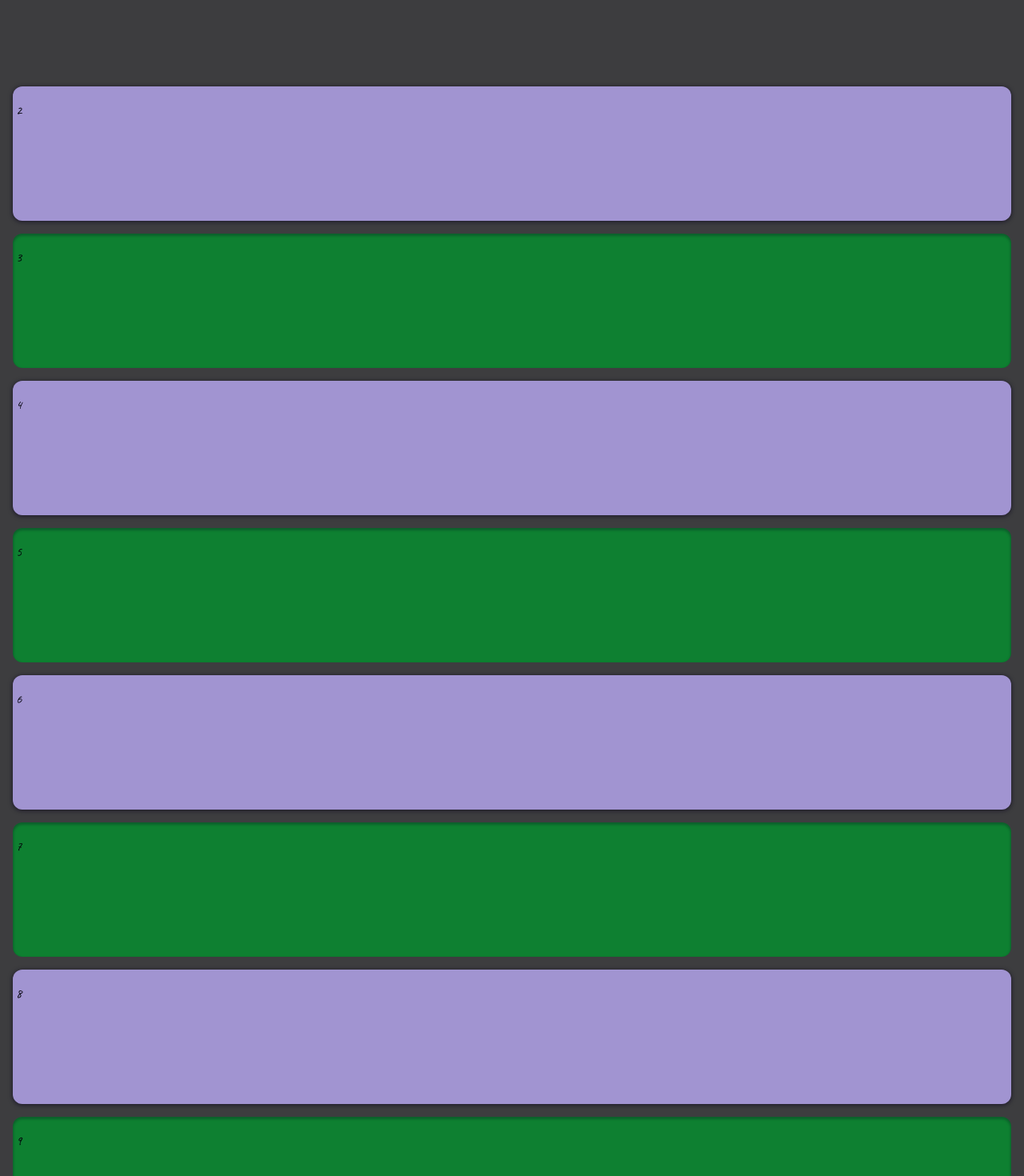
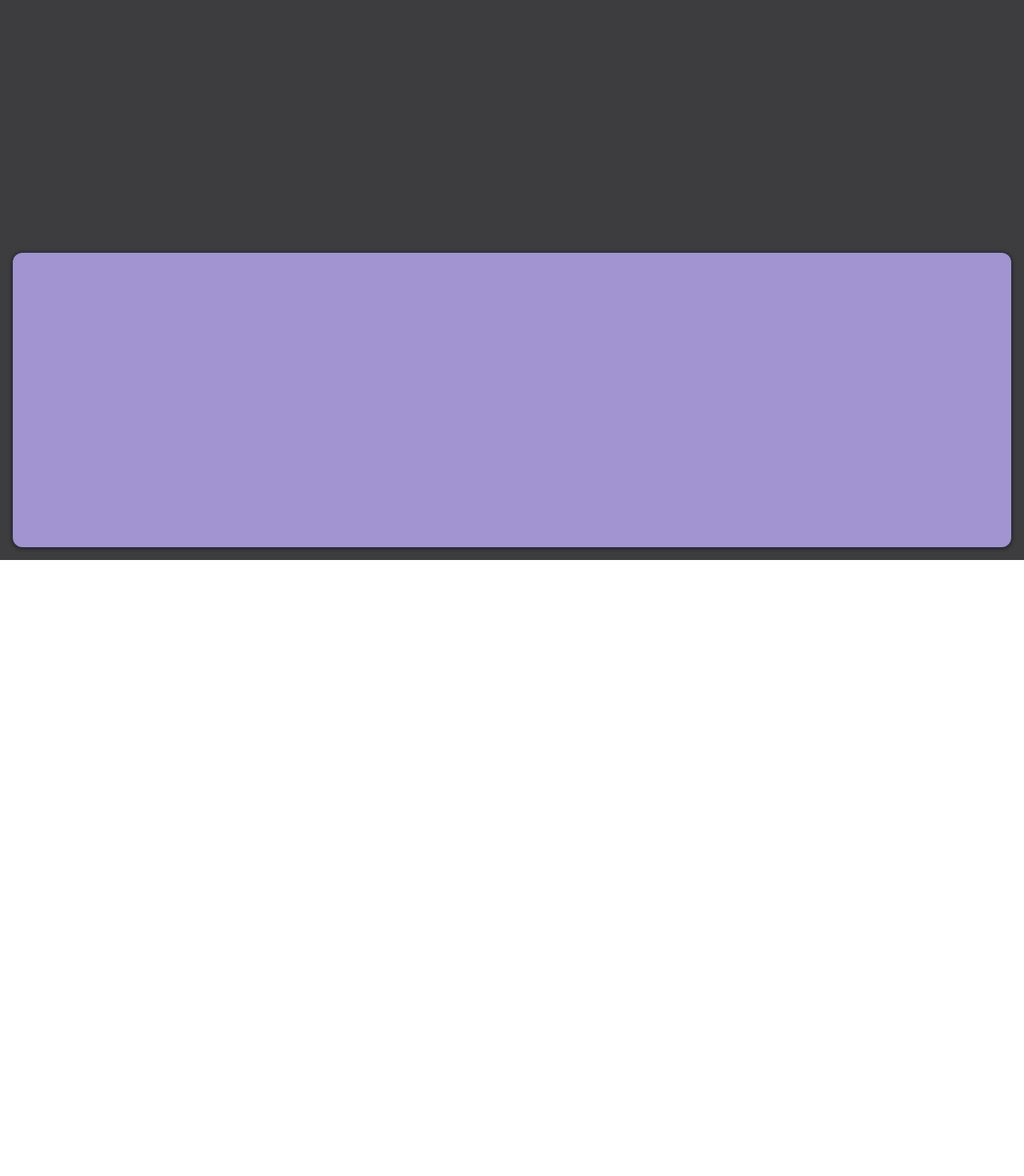
Before and after one commit to AdamWhitehurst/portfolio, a React (Create React App) app: page / in a window 1280 px wide. Shown: the part 100-1570 px from the top of the page at 80% size. After the commit the page ends 800 px from the top, so only its background shows below. Built offline with nearby package versions, Linux system fonts and the light colour scheme; a web font is replaced by a local one.

Commit message:
Refactor Carasoul logic

```diff
--- a/src/App.js
+++ b/src/App.js
@@ -4,20 +4,11 @@ import { Header } from './components/header';
 import { Carasoul } from './components/carasoul';
 
 class App extends Component {
-  renderCarasoulItems() {
-    let items = [];
-    for (let i = 0; i < 10; i++)
-    items.push (
-
-    );
-    return items;
-  }
 
   renderSectionals () {
     let sectionals = [];
     for (let i = 0; i < 10; i++)
     sectionals.push (
-
     );
     return sectionals;
   }
@@ -26,31 +17,11 @@ class App extends Component {
     return (
       <Container>
         <Header/>
-        <Carasoul/>
+        <Carasoul flex={2}>
+        </Carasoul>
         <Content>
-          <p>2</p>
+
         </Content>
-        <ContentSecondary>
-          <p>3</p>
-        </ContentSecondary>
-        <Content>
-          <p>4</p>
-        </Content>
-        <ContentSecondary>
-          <p>5</p>
-        </ContentSecondary>
-        <Content>
-          <p>6</p>
-        </Content>
-        <ContentSecondary>
-          <p>7</p>
-        </ContentSecondary>
-        <Content>
-          <p>8</p>
-        </Content>
-        <ContentSecondary>
-          <p>9</p>
-        </ContentSecondary>
       </Container>
     );
   }
```
